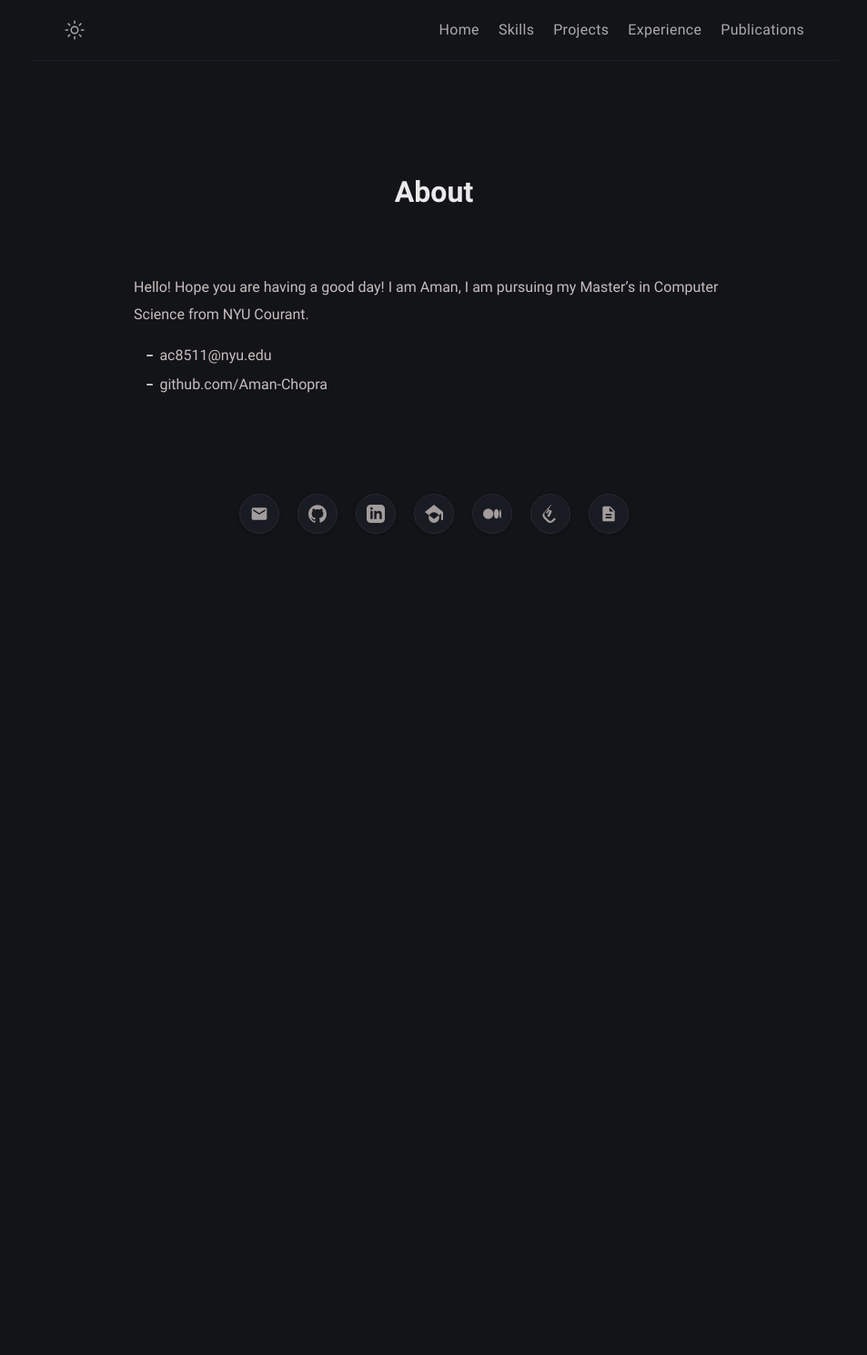
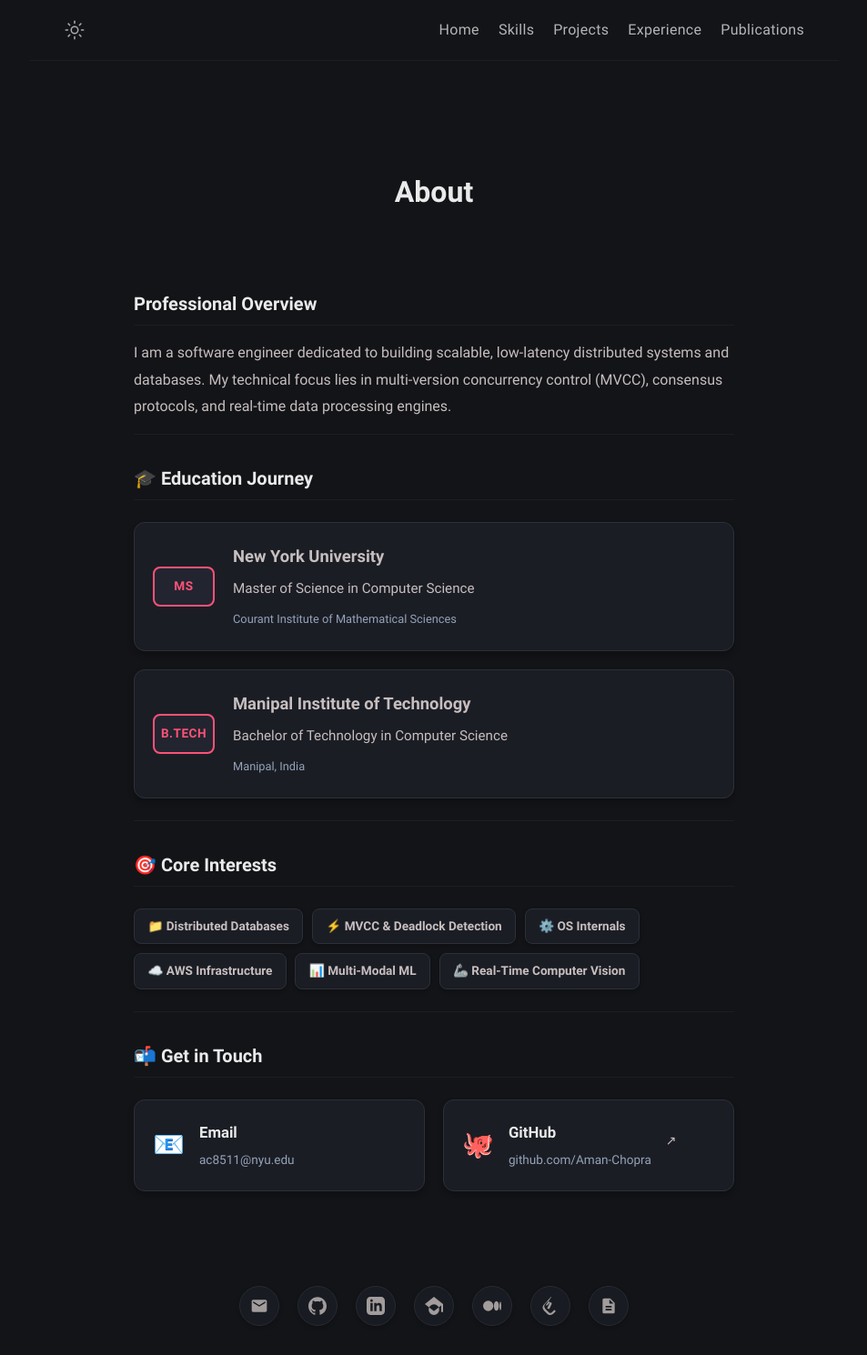
Before and after one commit to Aman-Chopra/aman-chopra.github.io, a Jekyll site: the page built from about.md, in a window 1280 px wide. Shown: the whole page at 91% size, without its empty margins (163-1116 px from the left). Built offline with Jekyll 4.4.1, drawn with Linux system fonts in a browser that asks for light colours; before the commit the page ends 900 px from its top, so only the background shows below that.

Commit message:
Elevate visual details: Redesign About page into professional education timeline/skills grids and add smooth underline slide transitions to navbar links

```diff
--- a/_sass/klise/_miscellaneous.scss
+++ b/_sass/klise/_miscellaneous.scss
@@ -836,3 +836,181 @@ body[data-theme="dark"] {
     color: var(--text-muted);
   }
 }
+
+/* --- Elegant Underline Slide Animation for Navbar --- */
+.menu-link {
+  position: relative;
+  opacity: 0.75 !important;
+
+  &::after {
+    content: "";
+    position: absolute;
+    width: 100%;
+    height: 2px;
+    bottom: -2px;
+    left: 0;
+    background-color: var(--accent-color);
+    transform: scaleX(0);
+    transform-origin: bottom right;
+    transition: transform 0.3s cubic-bezier(0.16, 1, 0.3, 1);
+  }
+
+  &:hover {
+    opacity: 1 !important;
+  }
+
+  &:hover::after, &.active::after {
+    transform: scaleX(1);
+    transform-origin: bottom left;
+  }
+
+  &.active {
+    opacity: 1 !important;
+    font-weight: 700 !important;
+  }
+}
+
+/* --- About Page Visual Enhancements --- */
+.education-grid {
+  display: flex;
+  flex-direction: column;
+  gap: 1.25rem;
+  margin: 1.5rem 0;
+}
+
+.education-card {
+  display: flex;
+  align-items: center;
+  gap: 1.25rem;
+  padding: 1.25rem;
+  background-color: var(--bg-card);
+  border: 1px solid var(--border-card);
+  border-radius: 12px;
+  box-shadow: 0 4px 6px var(--shadow-color);
+  transition: all 0.25s ease;
+
+  &:hover {
+    border-color: var(--accent-color);
+    transform: translateY(-2px);
+    box-shadow: 0 6px 12px var(--shadow-color);
+  }
+
+  .edu-badge {
+    display: flex;
+    align-items: center;
+    justify-content: center;
+    font-size: 0.85rem;
+    font-weight: 800;
+    color: var(--accent-color);
+    background-color: var(--badge-bg);
+    border: 2px solid var(--accent-color);
+    border-radius: 8px;
+    min-width: 64px;
+    height: 40px;
+    text-transform: uppercase;
+    letter-spacing: 0.5px;
+  }
+
+  .edu-details {
+    flex: 1;
+  }
+
+  .edu-school {
+    font-size: 1.15rem;
+    font-weight: 700;
+    margin: 0 0 0.25rem 0;
+    color: inherit;
+  }
+
+  .edu-degree {
+    font-size: 0.95rem;
+    font-weight: 500;
+    margin: 0 0 0.25rem 0;
+  }
+
+  .edu-meta {
+    font-size: 0.8rem;
+    color: var(--text-muted);
+    font-weight: 500;
+  }
+}
+
+.interests-grid {
+  display: flex;
+  flex-wrap: wrap;
+  gap: 0.6rem;
+  margin: 1.5rem 0;
+}
+
+.interest-tag {
+  font-size: 0.85rem;
+  padding: 0.4rem 0.9rem;
+  background-color: var(--bg-card);
+  border: 1px solid var(--border-card);
+  color: inherit;
+  border-radius: 8px;
+  font-weight: 600;
+  transition: all 0.25s ease;
+  box-shadow: 0 2px 4px var(--shadow-color);
+
+  &:hover {
+    border-color: var(--accent-color);
+    color: var(--accent-color);
+    transform: translateY(-2px);
+    box-shadow: 0 4px 8px var(--shadow-color);
+  }
+}
+
+.contact-cards {
+  display: grid;
+  grid-template-columns: repeat(2, 1fr);
+  gap: 1.25rem;
+  margin: 1.5rem 0;
+
+  @include media-query($on-mobile) {
+    grid-template-columns: 1fr;
+  }
+}
+
+.contact-card {
+  display: flex;
+  align-items: center;
+  gap: 1rem;
+  padding: 1.25rem;
+  background-color: var(--bg-card);
+  border: 1px solid var(--border-card);
+  border-radius: 12px;
+  box-shadow: 0 4px 6px var(--shadow-color);
+  text-decoration: none !important;
+  color: inherit !important;
+  transition: all 0.25s ease;
+
+  &:hover {
+    border-color: var(--accent-color);
+    transform: translateY(-3px);
+    box-shadow: 0 6px 15px rgba(255, 82, 119, 0.15);
+
+    .contact-icon {
+      transform: scale(1.15) rotate(-5deg);
+    }
+  }
+
+  .contact-icon {
+    font-size: 1.75rem;
+    transition: transform 0.25s ease;
+  }
+
+  .contact-info {
+    h4 {
+      font-size: 1.05rem;
+      font-weight: 700;
+      margin: 0 0 0.15rem 0;
+    }
+    p {
+      font-size: 0.85rem;
+      color: var(--text-muted);
+      margin: 0;
+      font-weight: 500;
+    }
+  }
+}
--- a/about.md
+++ b/about.md
@@ -6,7 +6,66 @@ excerpt: Hello!
 comments: false
 ---
 
-Hello! Hope you are having a good day! I am Aman, I am pursuing my Master’s in Computer Science from NYU Courant.
+### Professional Overview
 
-- {{ site.author.email }}
-- github.com/{{ site.author.github }}
+I am a software engineer dedicated to building scalable, low-latency distributed systems and databases. My technical focus lies in multi-version concurrency control (MVCC), consensus protocols, and real-time data processing engines.
+
+---
+
+### 🎓 Education Journey
+
+<div class="education-grid">
+
+  <div class="education-card">
+    <div class="edu-badge">MS</div>
+    <div class="edu-details">
+      <h4 class="edu-school">New York University</h4>
+      <p class="edu-degree">Master of Science in Computer Science</p>
+      <span class="edu-meta">Courant Institute of Mathematical Sciences</span>
+    </div>
+  </div>
+
+  <div class="education-card">
+    <div class="edu-badge">B.Tech</div>
+    <div class="edu-details">
+      <h4 class="edu-school">Manipal Institute of Technology</h4>
+      <p class="edu-degree">Bachelor of Technology in Computer Science</p>
+      <span class="edu-meta">Manipal, India</span>
+    </div>
+  </div>
+
+</div>
+
+---
+
+### 🎯 Core Interests
+
+<div class="interests-grid">
+  <div class="interest-tag">📁 Distributed Databases</div>
+  <div class="interest-tag">⚡ MVCC & Deadlock Detection</div>
+  <div class="interest-tag">⚙️ OS Internals</div>
+  <div class="interest-tag">☁️ AWS Infrastructure</div>
+  <div class="interest-tag">📊 Multi-Modal ML</div>
+  <div class="interest-tag">🦾 Real-Time Computer Vision</div>
+</div>
+
+---
+
+### 📬 Get in Touch
+
+<div class="contact-cards">
+  <a href="mailto:{{ site.author.email }}" class="contact-card">
+    <div class="contact-icon">📧</div>
+    <div class="contact-info">
+      <h4>Email</h4>
+      <p>{{ site.author.email }}</p>
+    </div>
+  </a>
+  <a href="https://github.com/{{ site.author.github }}" target="_blank" class="contact-card">
+    <div class="contact-icon">🐙</div>
+    <div class="contact-info">
+      <h4>GitHub</h4>
+      <p>github.com/{{ site.author.github }}</p>
+    </div>
+  </a>
+</div>
```
